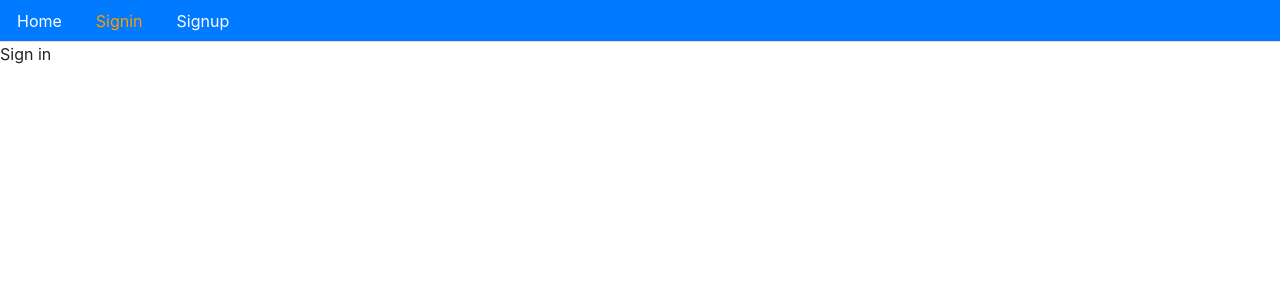
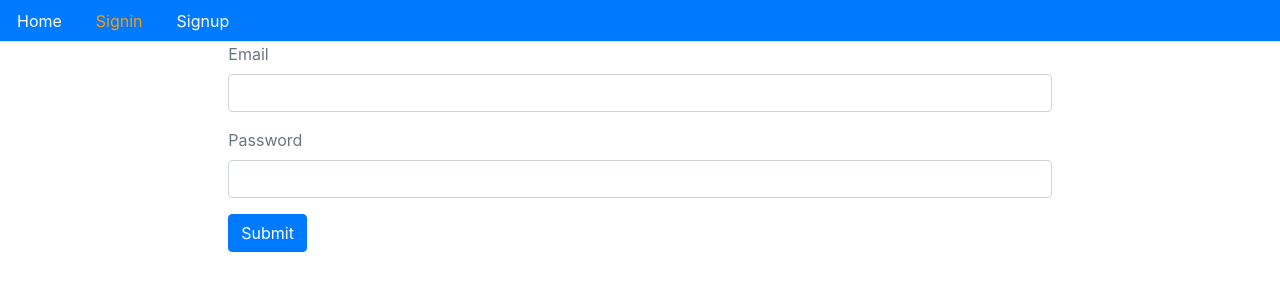
Before and after one commit to Arsalan-Khalid1/eTest-front-end, a React (Create React App) app: page /signin in a window 1280 px wide. Shown: the top 300 px of the page. Built offline with nearby package versions, Linux system fonts and the light colour scheme; no server answers.

Commit message:
signin and signup completed

```diff
--- /dev/null
+++ b/src/auth/index.js
@@ -0,0 +1,44 @@
+import {API} from '../config';
+
+export const signup = user => {
+  console.log (user);
+  return fetch (`${API}/signup`, {
+    method: 'POST',
+    headers: {
+      Accept: 'application/json',
+      'Content-Type': 'application/json',
+    },
+    body: JSON.stringify (user),
+  })
+    .then (response => {
+      return response.json ();
+    })
+    .catch (error => {
+      console.log (error);
+    });
+};
+
+export const signin = user => {
+  console.log (user);
+  return fetch (`${API}/signin`, {
+    method: 'POST',
+    headers: {
+      Accept: 'application/json',
+      'Content-Type': 'application/json',
+    },
+    body: JSON.stringify (user),
+  })
+    .then (response => {
+      return response.json ();
+    })
+    .catch (error => {
+      console.log (error);
+    });
+};
+
+export const authenticate = (data, next) => {
+  if (typeof window !== 'undefined') {
+    localStorage.setItem ('JWT', JSON.stringify (data));
+    next ();
+  }
+};
--- a/src/users/Signin.js
+++ b/src/users/Signin.js
@@ -1,9 +1,106 @@
-import react from 'react';
+import react, {useState} from 'react';
+import {signin, authenticate} from '../auth/index';
+import {Link, Redirect} from 'react-router-dom';
 
 const Signin = () => {
+  const [values, setValues] = useState ({
+    email: '',
+    password: '',
+    error: '',
+    loading: false,
+    redirectToReferrer: false,
+  });
+
+  const {email, password, loading, error, redirectToReferrer} = values;
+
+  const handleChange = name => event => {
+    setValues ({...values, error: false, [name]: event.target.value});
+  };
+
+  const clickSubmit = event => {
+    event.preventDefault ();
+    setValues ({...values, error: false, loading: true});
+    signin ({email, password}).then (data => {
+      if (data.error) {
+        setValues ({...values, error: data.error, loading: false});
+      } else {
+        authenticate (data, () => {
+          setValues ({
+            ...values,
+            redirectToReferrer: true,
+          });
+        });
+      }
+    });
+  };
+
+  const signInForm = () => {
+    return (
+      <div className="container col-md-8 offset-md-2">
+        <form>
+
+          <div className="form-group">
+            <label className="text-muted">Email</label>
+            <input
+              onChange={handleChange ('email')}
+              type="email"
+              className="form-control"
+              value={email}
+            />
+          </div>
+
+          <div className="form-group">
+            <label className="text-muted">Password</label>
+            <input
+              onChange={handleChange ('password')}
+              type="password"
+              className="form-control"
+              value={password}
+            />
+          </div>
+
+          <button onClick={clickSubmit} className="btn btn-primary">
+            Submit
+          </button>
+
+        </form>
+
+      </div>
+    );
+  };
+  const showError = () => {
+    return (
+      <div
+        className="alert alert-danger"
+        style={{display: error ? '' : 'none'}}
+      >
+        {error}
+      </div>
+    );
+  };
+
+  const showLoading = () => {
+    if (loading) {
+      return (
+        <div className="alert alert-info">
+          <h2>Loading...</h2>
+        </div>
+      );
+    }
+  };
+
+  const redirectUser = () => {
+    if (redirectToReferrer) {
+      return <Redirect to="/" />;
+    }
+  };
+
   return (
     <div>
-      Sign in
+      {redirectUser ()}
+      {showLoading ()}
+      {showError ()}
+      {signInForm ()}
     </div>
   );
 };
--- a/src/users/Signup.js
+++ b/src/users/Signup.js
@@ -1,5 +1,7 @@
 import react, {useState} from 'react';
-import {API} from '../config';
+import {signup} from '../auth/index';
+import {Link} from 'react-router-dom';
+
 const Signup = () => {
   const [values, setValues] = useState ({
     name: '',
@@ -15,25 +17,10 @@
     setValues ({...values, error: false, [name]: event.target.value});
   };
 
-  const signup = user => {
-    console.log (name, email, password);
-    return fetch (`${API}/signup`, {
-      method: 'POST',
-      headers: {
-        Accept: 'application/json',
-        'Content-Type': 'application/json',
-      },
-      body: JSON.stringify (user),
-    })
-      .then (response => {
-        return response.json ();
-      })
-      .catch (error => {
-        console.log (error);
-      });
-  };
   const clickSubmit = event => {
     event.preventDefault ();
+    setValues ({...values, error: false});
+
     signup ({name, email, password}).then (data => {
       if (data.error) {
         setValues ({...values, error: data.error, success: false});
@@ -110,7 +97,7 @@
         className="alert alert-info"
         style={{display: success ? '' : 'none'}}
       >
-        New account is created. Please signin
+        New account is created. Please <Link to="/signin">Signin</Link>
       </div>
     );
   };
```
